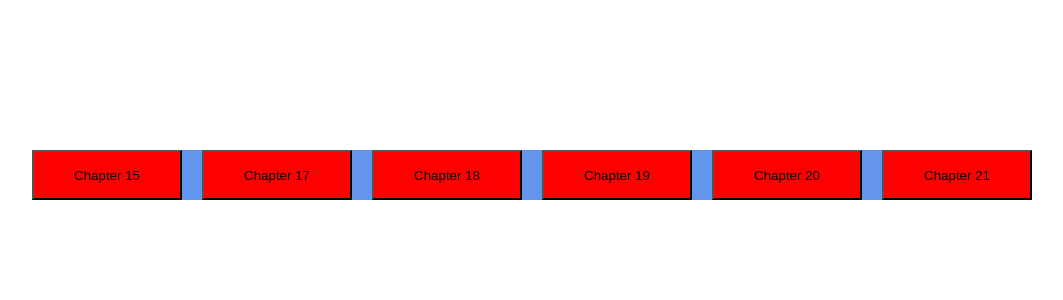
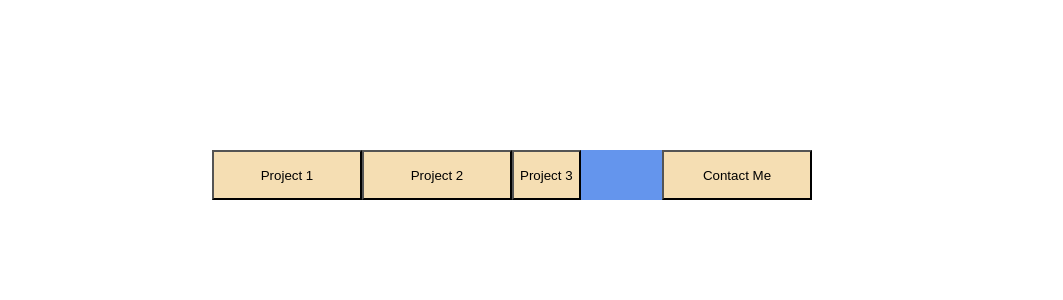
Before and after one commit to sehyeon97/Portfolio, a React (Create React App) app: page / in a window 1280 px wide. Shown: the top 300 px of the page, without its empty margins (108-1171 px from the left). Built offline with nearby package versions, Linux system fonts and the light colour scheme.

Commit message:
latest changes

```diff
--- a/src/App.tsx
+++ b/src/App.tsx
@@ -1,15 +1,22 @@
 import { BrowserRouter, Routes, Route } from 'react-router-dom';
-import Home from './page/HomePage';
-import Fluids from './page/FluidsPage';
+import Home from './page/Home';
+import Project1 from './page/Project1';
+import Project2 from './page/Project2';
+import Project3 from './page/Project3';
+import Contact from './page/Contact';
+
 
 function App() {
   return (
     <BrowserRouter>
       <Routes>
           <Route path="/" element={<Home/>}/>
-          <Route path="/Chapter15_Fluids" element={<Fluids/>}/>
+          <Route path="/Project1" element={<Project1/>}/>
+          <Route path="/Project2" element={<Project2/>}/>
+          <Route path="/Project3" element={<Project3/>}/>
+          <Route path="/Contact" element={<Contact/>}/>
       </Routes>
-      </BrowserRouter>
+    </BrowserRouter>
   );
 }
 
--- a/src/component/Tab.tsx
+++ b/src/component/Tab.tsx
@@ -1,3 +1,4 @@
+import { useNavigate } from 'react-router-dom';
 
 
 interface TabSettings {
@@ -13,21 +14,25 @@ interface TabSettings {
     paddingRight?: string
 }
 
+let mappedPaths = new Map();
+mappedPaths.set("Project 1", "/Project1");
+mappedPaths.set("Project 2", "/Project2");
+mappedPaths.set("Project 3", "/Project3");
+mappedPaths.set("Contact Me", "/Contact");
+
 const Tab = (settings: TabSettings) => {
     const order = settings.tabOrder;
     const tabName = settings.tabName;
     const textColor = settings.textColor;
-    const backgroundColor = settings.backgroundColor ? settings.backgroundColor : "wheat";
+    const backgroundColor = settings.backgroundColor ? settings.backgroundColor : "red";
     const width = settings.width;
     const height = settings.height;
-    const paddingLeft = settings.paddingLeft;
-    const paddingRight = settings.paddingRight;
+
+    const navigate = useNavigate();
 
     const TabFlexStyle = {
-        // flex: 1,
-        order: order,
-        paddingLeft: paddingLeft,
-        paddingRight: paddingRight,
+        flex: 1,
+        order: order
     }
 
     const TabStyle = {
@@ -38,9 +43,14 @@ const Tab = (settings: TabSettings) => {
         cursor: "pointer"
     }
 
+    const eventHandler = (path: string) => {
+        const pathValue = mappedPaths.get(path);
+        navigate(pathValue);
+    }
+
     return (
         <div style={TabFlexStyle}>
-            <button style={TabStyle} onClick={() => alert("hello")}>{tabName}</button>
+            <button style={TabStyle} onClick={() => eventHandler(tabName)}>{tabName}</button>
         </div>
     );
 }
--- a/src/mediator/TabContainer.tsx
+++ b/src/mediator/TabContainer.tsx
@@ -1,26 +1,28 @@
 import Tab from "../component/Tab";
 
-const flexContainer = {
-    display: "flex",
-    justifyContent: "center",
-    flexDirection: "row" as "row",
-    marginLeft: "150px",
-    marginRight: "150px",
-    marginTop: "150px",
-    backgroundColor: "cornflowerblue"
-}
 
 const TabContainer = () => {
-    const tabNames = ["Chapter 15", "Chapter 17", "Chapter 18", "Chapter 19", "Chapter 20", "Chapter 21"];
+    const tabNames = ["Project 1", "Project 2", "Project 3", "Contact Me"];
+    const tabWidth = 150;
+    const numberOfTabs = tabNames.length;
+    const width = tabWidth * numberOfTabs;
+
+    const flexContainer = {
+        display: "flex",
+        justifyContent: "center",
+        flexDirection: "row" as "row",
+        marginTop: "150px",
+        marginLeft: "25%",
+        backgroundColor: "cornflowerblue",
+        width: width + "px"
+    }
 
     return (
         <div style={flexContainer}>
-            <Tab tabName={tabNames[0]} tabOrder="1" backgroundColor="red" paddingRight="20px"/>
-            <Tab tabName={tabNames[1]} tabOrder="2" backgroundColor="red" textColor="cornflowerblue" paddingRight="20px"/>
-            <Tab tabName={tabNames[3]} tabOrder="4" backgroundColor="red" paddingRight="20px"/>
-            <Tab tabName={tabNames[2]} tabOrder="3" backgroundColor="red" paddingRight="20px"/>
-            <Tab tabName={tabNames[4]} tabOrder="5" backgroundColor="red" paddingRight="20px"/>
-            <Tab tabName={tabNames[5]} tabOrder="6" backgroundColor="red"/>
+            <Tab tabName={tabNames[0]} tabOrder="1" backgroundColor="wheat" paddingRight="20px" width="150px"/>
+            <Tab tabName={tabNames[1]} tabOrder="2" backgroundColor="wheat" textColor="cornflowerblue" paddingRight="20px" width="150px"/>
+            <Tab tabName={tabNames[3]} tabOrder="4" backgroundColor="wheat" width="150px"/>
+            <Tab tabName={tabNames[2]} tabOrder="3" backgroundColor="wheat" paddingRight="20px" width={tabWidth + ""}/>
         </div>
     );
 }
--- /dev/null
+++ b/src/page/Contact.tsx
@@ -0,0 +1,13 @@
+import Container from "../component/Container";
+
+
+const Contact = () => {
+    return (
+        <div>
+            <h1>Contact me !!</h1>
+            <Container canFlip={true} title="Fluids" text="this is my test box" textColor='white'/>
+        </div>
+    );
+}
+
+export default Contact;
--- a/src/page/HomePage.tsx
+++ b/src/page/Home.tsx
@@ -1,4 +1,5 @@
 import TabContainer from "../mediator/TabContainer";
+
 
 const HomePage = () => {
 
--- a/src/page/FluidsPage.tsx
+++ b/src/page/Project1.tsx
@@ -1,12 +1,13 @@
 import Container from "../component/Container";
 
-const Fluids = () => {
+
+const Project1 = () => {
     return (
         <div>
-            <h1>Fluids !!</h1>
+            <h1>Project 1 !!</h1>
             <Container canFlip={true} title="Fluids" text="this is my test box" textColor='white'/>
         </div>
     );
 }
 
-export default Fluids;
+export default Project1;
--- /dev/null
+++ b/src/page/Project2.tsx
@@ -0,0 +1,13 @@
+import Container from "../component/Container";
+
+
+const Project2 = () => {
+    return (
+        <div>
+            <h1>Project 2 !!</h1>
+            <Container canFlip={true} title="Fluids" text="this is my test box" textColor='white'/>
+        </div>
+    );
+}
+
+export default Project2;
--- /dev/null
+++ b/src/page/Project3.tsx
@@ -0,0 +1,13 @@
+import Container from "../component/Container";
+
+
+const Project3 = () => {
+    return (
+        <div>
+            <h1>Project 3 !!</h1>
+            <Container canFlip={true} title="Fluids" text="this is my test box" textColor='white'/>
+        </div>
+    );
+}
+
+export default Project3;
```
Also changed, not shown: src/App.css (deleted, +0 -38 lines), src/component/TextLink.tsx (deleted, +0 -18 lines).
